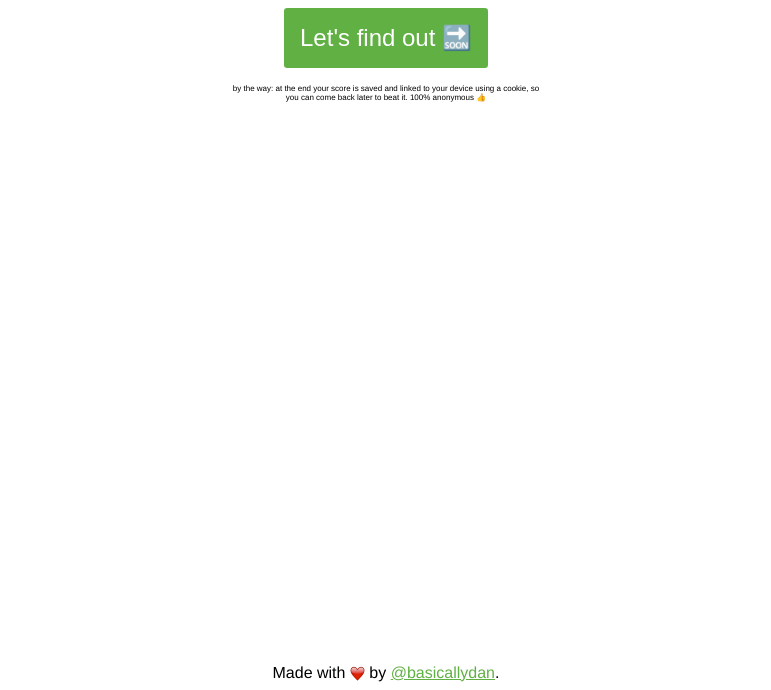
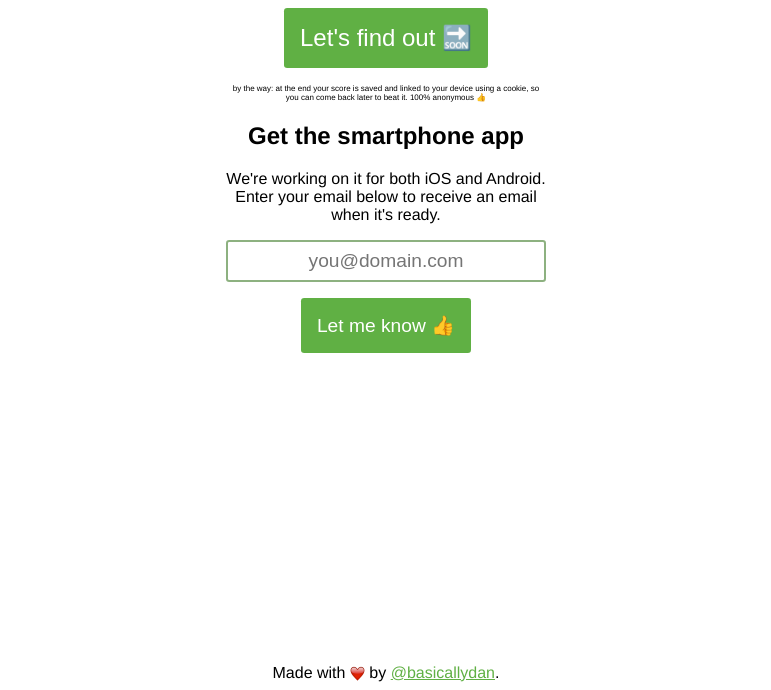
Before and after one commit to basicallydan/mojirecall, a website: page index.html in a window 1280 px wide. Shown: the part 110-800 px from the top of the page, without its empty margins (254-1025 px from the left). Drawn offline with Linux system fonts and the light colour scheme.

Commit message:
Added a mailchimp form

```diff
--- a/index.html
+++ b/index.html
@@ -41,6 +41,16 @@
 		<p id="topScoreContainer" class="hidden">Hey, welcome back! Your top score is <span id="topScore" class="top-score-number"></span>. Reckon you can beat it?</p>
 		<button class="xlarge-cta" id="startRecallExperiment">Let's find out 🔜</button>
 		<p class="by-the-way">by the way: at the end your score is saved and linked to your device using a cookie, so you can come back later to beat it. 100% anonymous <span class="emoji">👍</span></p>
+		<div class="smartphone-app" id="smartphoneAppPanel">
+			<h2>Get the smartphone app</h2>
+			<div class="form-group form-group-center">
+				<form action="//danhough.us8.list-manage.com/subscribe/post?u=fb767a2592dd6490ca38c324b&amp;id=12aa2aa9d0" method="post" id="mc-embedded-subscribe-form" name="mc-embedded-subscribe-form" class="validate one-line-form small" target="_blank" novalidate>
+					<label class="form-label" for="mce-EMAIL">We're working on it for both iOS and Android. Enter your email below to receive an email when it's ready.</label>
+					<input placeholder="you@domain.com" type="email" value="" name="EMAIL" class="required email form-element-full" id="mce-EMAIL">
+					<input class="submit-email large-cta" type="submit" value="Let me know 👍">
+				</form>
+			</div>
+		</div>
 	</div>
 	<div id="resultsPanel" class="large-central-message hidden">
 		<h3>Good effort!</h3>
--- a/mojirecall.css
+++ b/mojirecall.css
@@ -44,6 +44,20 @@ div {
 
 .form-group-center {
 	text-align:center;
+}
+
+.smartphone-app {
+	max-width:20em;
+	margin:1rem auto;
+}
+
+.smartphone-app .email {
+	text-align:center;
+}
+
+.form-label {
+	display:block;
+	margin-bottom:1rem;
 }
 
 .hidden {
```
Also changed, not shown: 1 other file.
